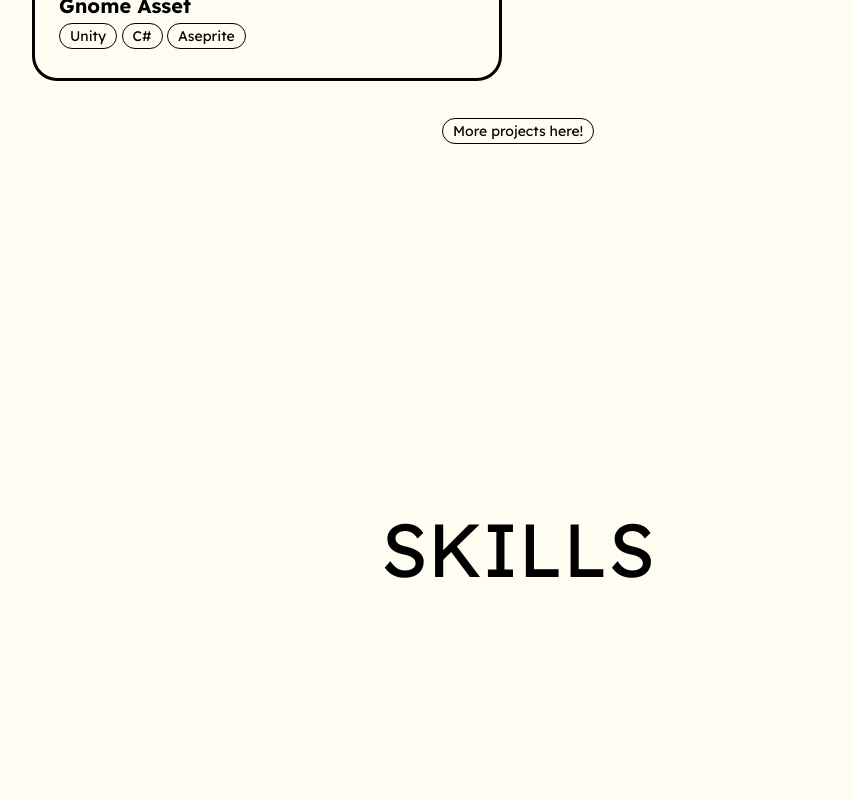
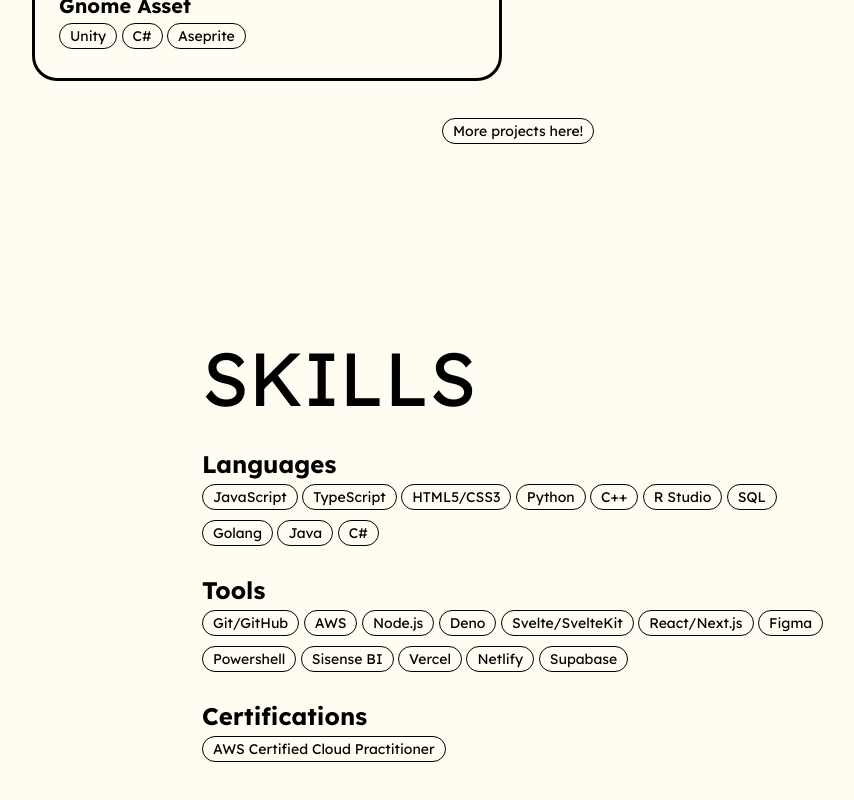
Before and after one commit to karnikaavelumani/portfolio, a SvelteKit app: page / in a window 1280 px wide. Shown: the part 3409-4209 px from the top of the page, without its empty margins (122-976 px from the left). Built offline with nearby package versions, Linux system fonts and the light colour scheme.

Commit message:
Simple skills.svelte page

```diff
--- a/src/lib/components/button/button.svelte
+++ b/src/lib/components/button/button.svelte
@@ -2,15 +2,21 @@
 	export let text = 'Click me'; // Default link text
 	export let href = '#'; // Default href, pointing to top of the page
 	export let disabled = false; // Default disabled state
+	export let imageSrc = ''; // Optional image source
+	export let imageAlt = ''; // Optional alt text for the image
 </script>
 
 <a href={disabled ? undefined : href} class="button {disabled ? 'disabled' : ''}">
-	{text}
+	{#if imageSrc}
+		<img src={imageSrc} alt={imageAlt} class="button-icon" />
+	{/if}
+	<span>{text}</span>
 </a>
 
 <style>
 	.button {
-		display: inline-block;
+		display: inline-flex;
+		align-items: center;
 		padding: 3px 10px;
 		margin: 5px 0;
 		color: black;
@@ -25,9 +31,14 @@
 			background-color: lightgray;
 		}
 
-		/* on click */
 		&:active {
 			background-color: lightblue;
 		}
 	}
+
+	.button-icon {
+		width: 16px; /* Set a size for the icon */
+		height: 16px;
+		margin-right: 8px; /* Space between icon and text */
+	}
 </style>
--- a/src/routes/skills.svelte
+++ b/src/routes/skills.svelte
@@ -1,6 +1,58 @@
+<script>
+	import Button from '$lib/components/button/button.svelte';
+	import { text } from '@sveltejs/kit';
+</script>
+
 <section class="container">
 	<div class="content">
 		<h1 class="header">SKILLS</h1>
+		<div class="groups">
+			<h2 class="subheader">Languages</h2>
+			<div class="skills">
+				<Button text="JavaScript" href="/disabled" disabled={true} />
+				<!-- <Button
+					text="JavaScript"
+					href="/disabled"
+					disabled={true}
+					imageSrc="/assets/skills/javascript.svg"
+					imageAlt="JavaScript logo"
+				/> -->
+				<Button text="TypeScript" href="/disabled" disabled={true} />
+				<Button text="HTML5/CSS3" href="/disabled" disabled={true} />
+				<Button text="Python" href="/disabled" disabled={true} />
+				<Button text="C++" href="/disabled" disabled={true} />
+				<Button text="R Studio" href="/disabled" disabled={true} />
+				<Button text="SQL" href="/disabled" disabled={true} />
+				<Button text="Golang" href="/disabled" disabled={true} />
+				<Button text="Java" href="/disabled" disabled={true} />
+				<Button text="C#" href="/disabled" disabled={true} />
+			</div>
+		</div>
+
+		<div class="groups">
+			<h2 class="subheader">Tools</h2>
+			<div class="skills">
+				<Button text="Git/GitHub" href="/disabled" disabled={true} />
+				<Button text="AWS" href="/disabled" disabled={true} />
+				<Button text="Node.js" href="/disabled" disabled={true} />
+				<Button text="Deno" href="/disabled" disabled={true} />
+				<Button text="Svelte/SvelteKit" href="/disabled" disabled={true} />
+				<Button text="React/Next.js" href="/disabled" disabled={true} />
+				<Button text="Figma" href="/disabled" disabled={true} />
+				<Button text="Powershell" href="/disabled" disabled={true} />
+				<Button text="Sisense BI" href="/disabled" disabled={true} />
+				<Button text="Vercel" href="/disabled" disabled={true} />
+				<Button text="Netlify" href="/disabled" disabled={true} />
+				<Button text="Supabase" href="/disabled" disabled={true} />
+			</div>
+
+			<div class="groups">
+				<h2 class="subheader">Certifications</h2>
+				<div class="skills">
+					<Button text="AWS Certified Cloud Practitioner" href="/disabled" disabled={true} />
+				</div>
+			</div>
+		</div>
 	</div>
 </section>
 
@@ -27,4 +79,9 @@
 		font-weight: 400;
 		margin: 0;
 	}
+
+	h2 {
+		margin-top: 1em;
+		margin-bottom: 0;
+	}
 </style>
```
Also changed, not shown: static/assets/skills/javascript.svg (added).
